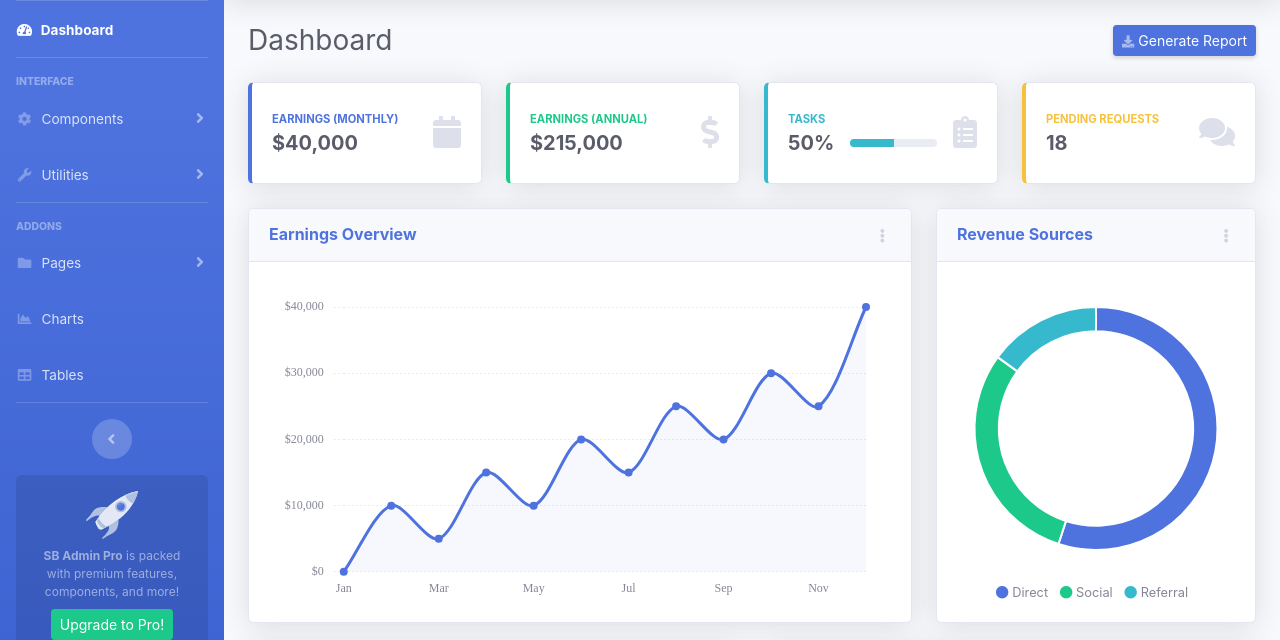
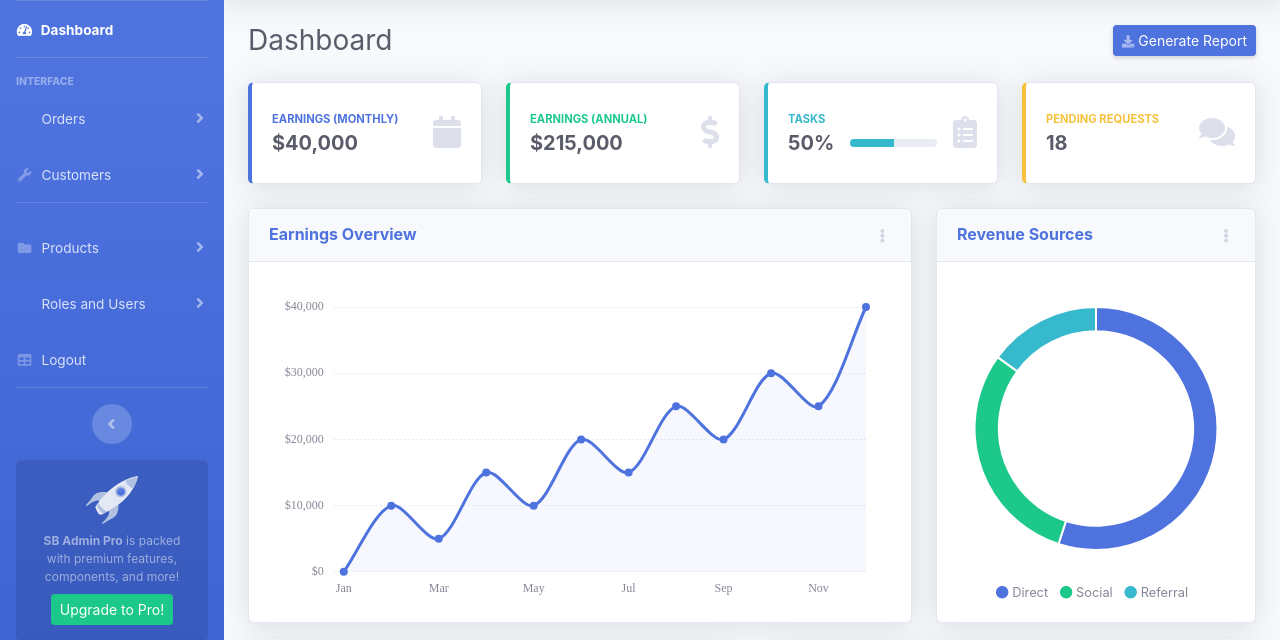
Before and after one commit to Arsenicpoison/djangoCourse, a Django app: page / in a window 1280 px wide. Shown: the part 70-710 px from the top of the page. Run offline with Django 4.2, Linux system fonts and the light colour scheme; some libraries are stand-ins or nearby versions.

Commit message:
add modifications to sidebar

```diff
--- a/app/templates/app/partials/sidebar.html
+++ b/app/templates/app/partials/sidebar.html
@@ -30,16 +30,16 @@
     <li class="nav-item">
         <a class="nav-link collapsed" href="#" data-toggle="collapse" data-target="#collapseTwo"
             aria-expanded="true" aria-controls="collapseTwo">
-            <i class="fas fa-fw fa-cog"></i>
-            <span>Components</span>
+            <i class="fas fa-fw fa-cart-shopping"></i>
+            <span>Orders</span>
         </a>
-        <div id="collapseTwo" class="collapse" aria-labelledby="headingTwo" data-parent="#accordionSidebar">
-            <div class="bg-white py-2 collapse-inner rounded">
-                <h6 class="collapse-header">Custom Components:</h6>
+       <!-- <div class="bg-white py-2 collapse-inner rounded">
+                <h6 class="collapse-header">Customer</h6>
                 <a class="collapse-item" href="buttons.html">Buttons</a>
                 <a class="collapse-item" href="cards.html">Cards</a>
-            </div>
-        </div>
+            </di<div id="collapseTwo" class="collapse" aria-labelledby="headingTwo" data-parent="#accordionSidebar">
+            v>
+        </div> -->
     </li>
 
     <!-- Nav Item - Utilities Collapse Menu -->
@@ -47,9 +47,9 @@
         <a class="nav-link collapsed" href="#" data-toggle="collapse" data-target="#collapseUtilities"
             aria-expanded="true" aria-controls="collapseUtilities">
             <i class="fas fa-fw fa-wrench"></i>
-            <span>Utilities</span>
+            <span>Customers</span>
         </a>
-        <div id="collapseUtilities" class="collapse" aria-labelledby="headingUtilities"
+         <div id="collapseUtilities" class="collapse" aria-labelledby="headingUtilities"
             data-parent="#accordionSidebar">
             <div class="bg-white py-2 collapse-inner rounded">
                 <h6 class="collapse-header">Custom Utilities:</h6>
@@ -62,11 +62,13 @@
     </li>
 
     <!-- Divider -->
+
+
     <hr class="sidebar-divider">
 
     <!-- Heading -->
     <div class="sidebar-heading">
-        Addons
+
     </div>
 
     <!-- Nav Item - Pages Collapse Menu -->
@@ -74,34 +76,44 @@
         <a class="nav-link collapsed" href="#" data-toggle="collapse" data-target="#collapsePages"
             aria-expanded="true" aria-controls="collapsePages">
             <i class="fas fa-fw fa-folder"></i>
-            <span>Pages</span>
+            <span>Products</span>
         </a>
         <div id="collapsePages" class="collapse" aria-labelledby="headingPages" data-parent="#accordionSidebar">
             <div class="bg-white py-2 collapse-inner rounded">
-                <h6 class="collapse-header">Login Screens:</h6>
-                <a class="collapse-item" href="login.html">Login</a>
-                <a class="collapse-item" href="register.html">Register</a>
-                <a class="collapse-item" href="forgot-password.html">Forgot Password</a>
-                <div class="collapse-divider"></div>
-                <h6 class="collapse-header">Other Pages:</h6>
-                <a class="collapse-item" href="404.html">404 Page</a>
-                <a class="collapse-item" href="blank.html">Blank Page</a>
+
+                <a class="collapse-item" href="404.html">All Products</a>
+                <a class="collapse-item" href="blank.html">Categories</a>
             </div>
         </div>
     </li>
 
+
+
+
+<!-- Divider -->
+
+<li class="nav-item">
+    <a class="nav-link collapsed" href="#" data-toggle="collapse" data-target="#collapseTwo"
+        aria-expanded="true" aria-controls="collapseTwo">
+        <i class="fas fa-fw fa-cart-shopping"></i>
+        <span>Roles and Users</span>
+    </a>
+    <div id="collapseTwo" class="collapse" aria-labelledby="headingTwo" data-parent="#accordionSidebar">
+        <div class="bg-white py-2 collapse-inner rounded">
+            <h6 class="collapse-header">Customer</h6>
+            <a class="collapse-item" href="buttons.html">Roles</a>
+            <a class="collapse-item" href="cards.html">Users</a>
+        </div>
+    </div>
+</li>
     <!-- Nav Item - Charts -->
-    <li class="nav-item">
-        <a class="nav-link" href="charts.html">
-            <i class="fas fa-fw fa-chart-area"></i>
-            <span>Charts</span></a>
-    </li>
+
 
     <!-- Nav Item - Tables -->
     <li class="nav-item">
         <a class="nav-link" href="tables.html">
             <i class="fas fa-fw fa-table"></i>
-            <span>Tables</span></a>
+            <span>Logout</span></a>
     </li>
 
     <!-- Divider -->
```
